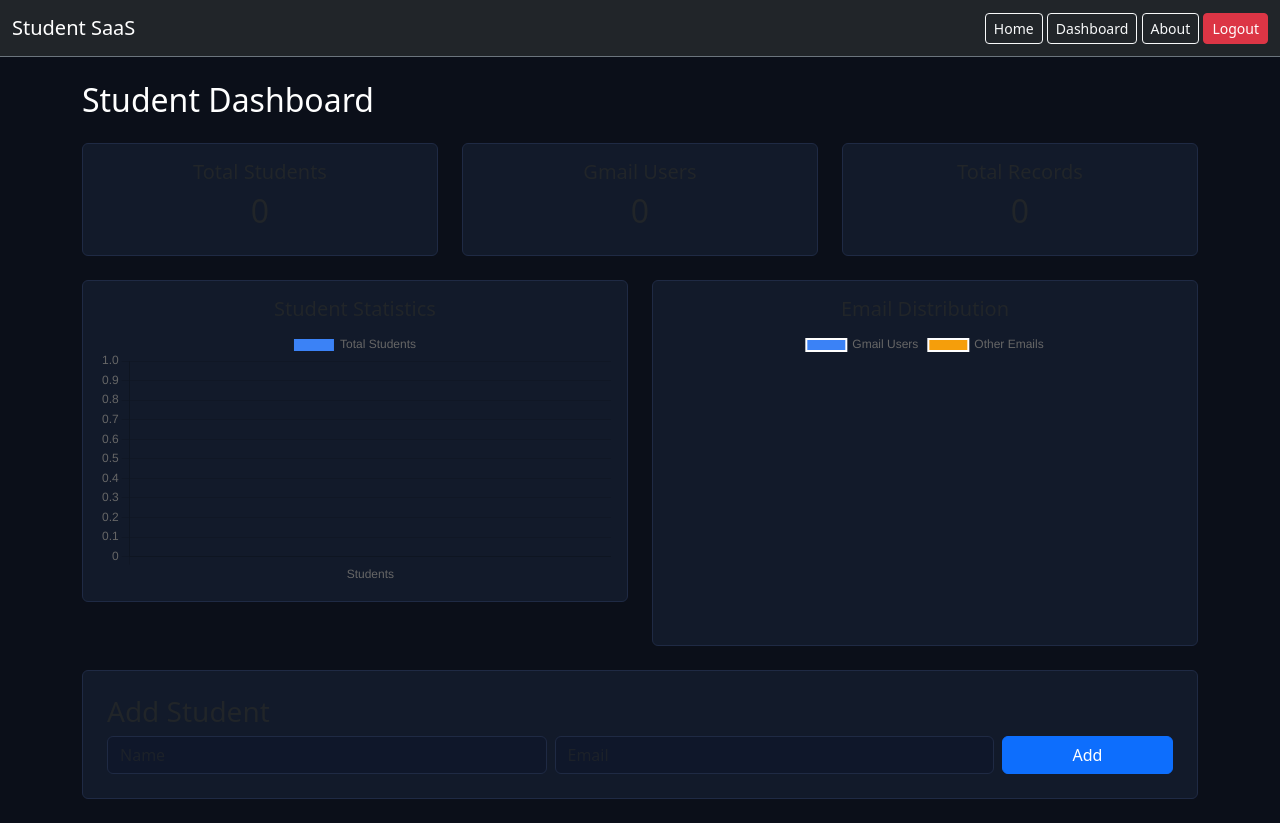
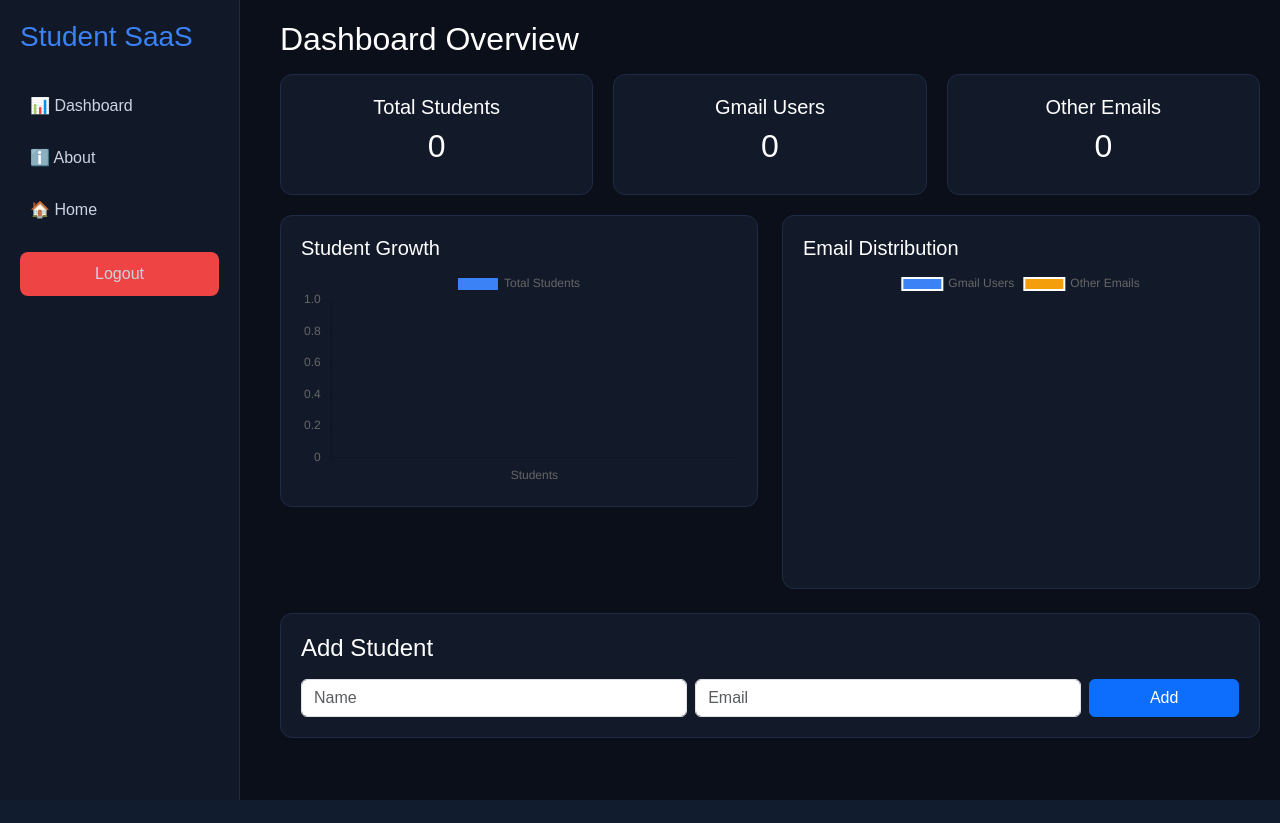
Before and after one commit to Astha-S12/student-management-system, a Flask app: page /students in a window 1280 px wide. After the commit the page ends 800 px from the top, so only its background shows below. Run offline with Flask 3, Linux system fonts and the light colour scheme; the visitor is signed in with stand-in values (Sample User, id 1); data that the repository does not hold is empty.

```diff
--- a/templates/students.html
+++ b/templates/students.html
@@ -1,87 +1,129 @@
 <!DOCTYPE html>
 <html>
 <head>
-    <title>Dashboard</title>
+    <title>SaaS Dashboard</title>
 
     <link href="https://cdn.jsdelivr.net/npm/bootstrap@5.3.3/dist/css/bootstrap.min.css" rel="stylesheet">
-
     <script src="https://cdn.jsdelivr.net/npm/chart.js"></script>
 
     <style>
         body {
+            margin: 0;
             background: #0b0f19;
+            color: white;
+            font-family: Arial, sans-serif;
+        }
+
+        /* SIDEBAR */
+        .sidebar {
+            width: 240px;
+            height: 100vh;
+            position: fixed;
+            background: #111827;
+            border-right: 1px solid #1f2a44;
+            padding: 20px;
+        }
+
+        .sidebar h3 {
+            color: #3b82f6;
+            margin-bottom: 30px;
+        }
+
+        .sidebar a {
+            display: block;
+            color: #cbd5e1;
+            text-decoration: none;
+            padding: 10px;
+            border-radius: 8px;
+            margin-bottom: 8px;
+        }
+
+        .sidebar a:hover {
+            background: #1f2a44;
             color: white;
         }
 
+        /* MAIN CONTENT */
+        .main {
+            margin-left: 260px;
+            padding: 20px;
+        }
+
+        /* CARDS */
         .card-dark {
             background: #121a2a;
             border: 1px solid #1f2a44;
-            transition: 0.3s;
+            border-radius: 12px;
+            padding: 20px;
         }
 
-        .card-dark:hover {
-            transform: scale(1.03);
-            box-shadow: 0 0 20px rgba(0, 140, 255, 0.25);
+        .kpi {
+            display: flex;
+            gap: 20px;
+            margin-bottom: 20px;
         }
 
-        .form-control {
-            background: #0f172a;
-            border: 1px solid #1f2a44;
-            color: white;
-        }
-
-        .form-control:focus {
-            background: #0f172a;
-            color: white;
+        .kpi .card-dark {
+            flex: 1;
+            text-align: center;
         }
 
         canvas {
             max-height: 300px;
         }
+
+        /* BUTTONS */
+        .btn-logout {
+            background: #ef4444;
+            color: white;
+            padding: 8px;
+            border-radius: 8px;
+            text-align: center;
+            display: block;
+            margin-top: 20px;
+        }
+
+        .btn-logout:hover {
+            background: #dc2626;
+        }
+
     </style>
 </head>
 
 <body>
 
-<!-- NAVBAR -->
-<nav class="navbar navbar-dark bg-dark border-bottom border-secondary">
-  <div class="container-fluid">
-    <a class="navbar-brand" href="/">Student SaaS</a>
-    <div>
-      <a class="btn btn-outline-light btn-sm" href="/">Home</a>
-      <a class="btn btn-outline-light btn-sm" href="/students">Dashboard</a>
-      <a class="btn btn-outline-light btn-sm" href="/about">About</a>
-      <a class="btn btn-danger btn-sm" href="/logout">Logout</a>
-    </div>
-  </div>
-</nav>
+<!-- SIDEBAR -->
+<div class="sidebar">
+    <h3>Student SaaS</h3>
 
-<div class="container mt-4">
+    <a href="/students">📊 Dashboard</a>
+    <a href="/about">ℹ️ About</a>
+    <a href="/">🏠 Home</a>
 
-    <h2 class="mb-4">Student Dashboard</h2>
+    <a class="btn-logout" href="/logout">Logout</a>
+</div>
 
-    <!-- ANALYTICS CARDS -->
-    <div class="row mb-4">
+<!-- MAIN -->
+<div class="main">
 
-        <div class="col-md-4">
-            <div class="card card-dark p-3 text-center">
-                <h5>Total Students</h5>
-                <h2>{{ total_students }}</h2>
-            </div>
+    <h2>Dashboard Overview</h2>
+
+    <!-- KPI CARDS -->
+    <div class="kpi mt-3">
+
+        <div class="card-dark">
+            <h5>Total Students</h5>
+            <h2>{{ total_students }}</h2>
         </div>
 
-        <div class="col-md-4">
-            <div class="card card-dark p-3 text-center">
-                <h5>Gmail Users</h5>
-                <h2>{{ gmail_users }}</h2>
-            </div>
+        <div class="card-dark">
+            <h5>Gmail Users</h5>
+            <h2>{{ gmail_users }}</h2>
         </div>
 
-        <div class="col-md-4">
-            <div class="card card-dark p-3 text-center">
-                <h5>Total Records</h5>
-                <h2>{{ total_records }}</h2>
-            </div>
+        <div class="card-dark">
+            <h5>Other Emails</h5>
+            <h2>{{ non_gmail_users }}</h2>
         </div>
 
     </div>
@@ -89,16 +131,16 @@
     <!-- CHARTS -->
     <div class="row">
 
-        <div class="col-md-6 mb-4">
-            <div class="card card-dark p-3">
-                <h5 class="text-center">Student Statistics</h5>
+        <div class="col-md-6">
+            <div class="card-dark">
+                <h5>Student Growth</h5>
                 <canvas id="studentChart"></canvas>
             </div>
         </div>
 
-        <div class="col-md-6 mb-4">
-            <div class="card card-dark p-3">
-                <h5 class="text-center">Email Distribution</h5>
+        <div class="col-md-6">
+            <div class="card-dark">
+                <h5>Email Distribution</h5>
                 <canvas id="emailChart"></canvas>
             </div>
         </div>
@@ -106,11 +148,11 @@
     </div>
 
     <!-- ADD STUDENT -->
-    <div class="card card-dark p-4 mb-4">
+    <div class="card-dark mt-4">
 
-        <h3>Add Student</h3>
+        <h4>Add Student</h4>
 
-        <form method="POST" class="row g-2">
+        <form method="POST" class="row g-2 mt-2">
 
             <div class="col-md-5">
                 <input type="text" name="name" class="form-control" placeholder="Name" required>
@@ -129,31 +171,25 @@
     </div>
 
     <!-- STUDENT LIST -->
-    <div class="row">
+    <div class="row mt-4">
 
         {% for student in students %}
         <div class="col-md-4 mb-3">
 
-            <div class="card card-dark p-3">
+            <div class="card-dark">
 
                 <h5>{{ student.name }}</h5>
                 <p class="text-secondary">{{ student.email }}</p>
 
-                <div class="d-flex justify-content-between align-items-center">
+                <div class="d-flex justify-content-between">
 
                     <span class="badge bg-primary">
                         ID: {{ student.id }}
                     </span>
 
                     <div>
-                        <a href="/edit/{{ student.id }}" class="btn btn-warning btn-sm me-2">
-                            ✏️ Edit
-                        </a>
-
-                        <a href="/delete/{{ student.id }}" class="btn btn-danger btn-sm"
-                           onclick="return confirm('Delete this student?')">
-                            🗑️ Delete
-                        </a>
+                        <a href="/edit/{{ student.id }}" class="btn btn-warning btn-sm">Edit</a>
+                        <a href="/delete/{{ student.id }}" class="btn btn-danger btn-sm">Delete</a>
                     </div>
 
                 </div>
@@ -171,10 +207,7 @@
 <script>
 document.addEventListener("DOMContentLoaded", function () {
 
-    // BAR CHART
-    const studentCanvas = document.getElementById("studentChart");
-
-    new Chart(studentCanvas, {
+    new Chart(document.getElementById("studentChart"), {
         type: "bar",
         data: {
             labels: ["Students"],
@@ -191,10 +224,7 @@ document.addEventListener("DOMContentLoaded", function () {
         }
     });
 
-    // PIE CHART
-    const emailCanvas = document.getElementById("emailChart");
-
-    new Chart(emailCanvas, {
+    new Chart(document.getElementById("emailChart"), {
         type: "pie",
         data: {
             labels: ["Gmail Users", "Other Emails"],
```
